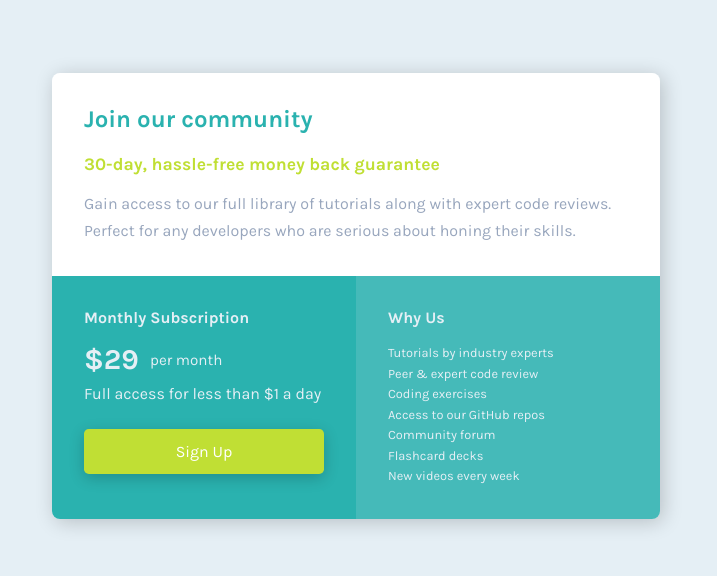
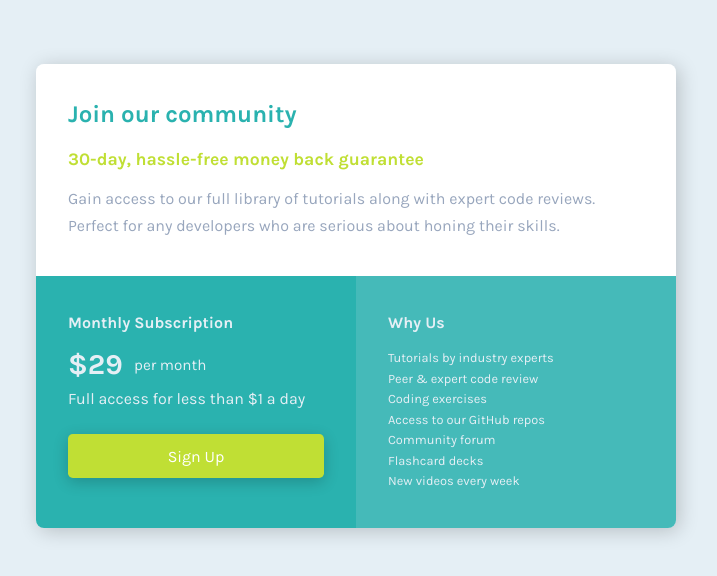
Before and after one commit to carniel-carl/single-price-grid, a plain HTML site: page index.html in a window 1280 px wide. Shown: the part 104-680 px from the top of the page, without its empty margins (284-1001 px from the left). Drawn offline with Linux system fonts and the light colour scheme.

Commit message:
adjust grid

```diff
--- a/style.css
+++ b/style.css
@@ -35,7 +35,7 @@ p {
 }
 
 .card {
-    max-width: 38rem;
+    max-width: 40rem;
     border-radius: .5rem;
     box-shadow: 3px 3px 20px rgba(0, 0, 0, 20%);
     text-align: left;
@@ -51,7 +51,7 @@ p {
 .top-container,
 .about-container,
 .subscription-container {
-    padding: 2rem;
+    padding: 2.3rem 2rem;
 }
 
 .top-container {
```
